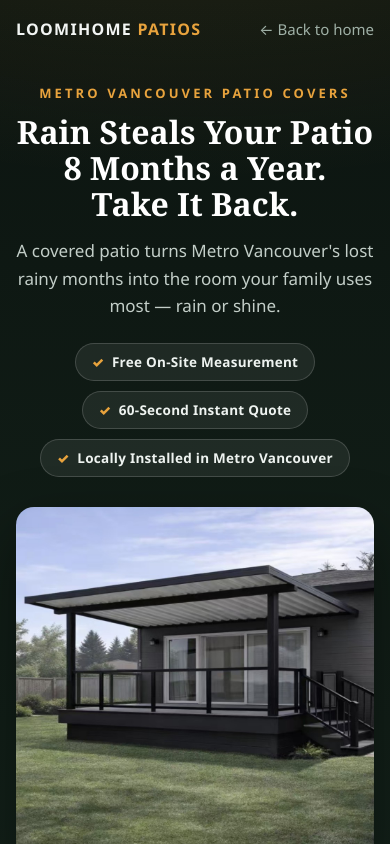
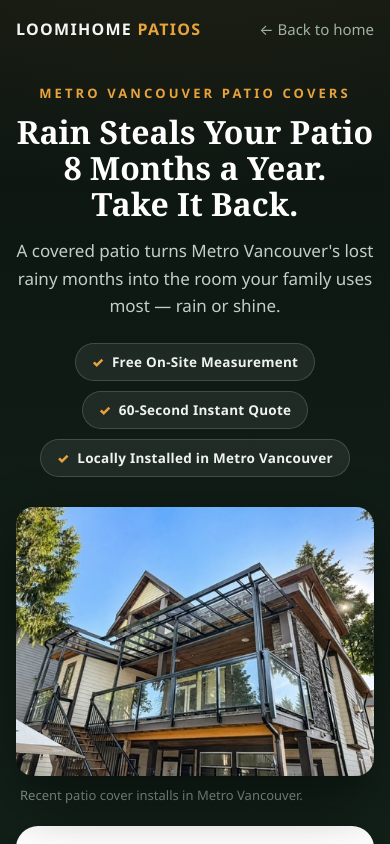
Before and after one commit to chrisyin888/askpatioai-frontend, a Vue app: page /lp/patio-cover in a window 390 px wide. Built offline with nearby package versions, Linux system fonts and the light colour scheme.

Commit message:
LP like Ecosse: auto-rotating real-photo carousel left, autoplaying tool demo video in designer card right

```diff
--- a/src/views/LandingPatioCover.vue
+++ b/src/views/LandingPatioCover.vue
@@ -23,21 +23,31 @@
     <!-- Side-by-side showcase: real photo + designer card -->
     <section class="lp-showcase">
       <div class="lp-shot">
-        <img
-          :src="assetUrl('/house/Aluminum/aluminum-hero.png')"
-          alt="Aluminum patio cover installed on a Metro Vancouver home"
-          loading="eager"
-        />
-        <p class="lp-photo-caption">A recent aluminum patio cover install in Metro Vancouver.</p>
+        <div class="lp-carousel">
+          <img
+            v-for="(p, i) in photos"
+            :key="p.src"
+            :src="assetUrl(p.src)"
+            :alt="p.alt"
+            :class="{ active: i === activePhoto }"
+            loading="eager"
+          />
+        </div>
+        <p class="lp-photo-caption">Recent patio cover installs in Metro Vancouver.</p>
       </div>
       <div class="lp-card">
         <h2 class="lp-card-title">Design Your Dream Patio Cover<br />&amp; Get Instant Pricing</h2>
-        <img
+        <video
           class="lp-card-preview"
-          :src="assetUrl('/house/instant-quote/tool-preview.jpg')"
-          alt="Preview of the online patio cover designer"
-          loading="lazy"
-        />
+          :src="assetUrl('/house/instant-quote/tool-demo.mp4')"
+          :poster="assetUrl('/house/instant-quote/tool-preview.jpg')"
+          autoplay
+          muted
+          loop
+          playsinline
+          preload="metadata"
+          aria-label="Demo video of the online patio cover designer"
+        ></video>
         <p class="lp-card-sub">
           Configure your patio cover and see exactly what it costs in under 60 seconds.
         </p>
@@ -64,6 +74,26 @@ import { publicAssetUrl } from '../utils/publicAssetUrl';
 
 export default {
   name: 'LandingPatioCover',
+  data() {
+    return {
+      activePhoto: 0,
+      carouselTimer: null,
+      photos: [
+        { src: '/house/Aluminum/aluminum-hero.png', alt: 'Aluminum patio cover installed on a Metro Vancouver home' },
+        { src: '/house/realprojects/glass-deck-2story.png', alt: 'Glass patio cover on a two-storey deck in Metro Vancouver' },
+        { src: '/house/realprojects/aluminum-entrance.png', alt: 'Aluminum patio cover over a home entrance' },
+        { src: '/house/realprojects/glass-patio-door.png', alt: 'Glass patio cover outside patio doors' },
+      ],
+    };
+  },
+  mounted() {
+    this.carouselTimer = setInterval(() => {
+      this.activePhoto = (this.activePhoto + 1) % this.photos.length;
+    }, 4000);
+  },
+  beforeUnmount() {
+    if (this.carouselTimer) clearInterval(this.carouselTimer);
+  },
   methods: {
     assetUrl(path) {
       return publicAssetUrl(path);
@@ -171,14 +201,26 @@ export default {
   gap: 22px;
   align-items: stretch;
 }
-.lp-shot img {
+.lp-carousel {
+  position: relative;
+  aspect-ratio: 4 / 3;
+  border-radius: 18px;
+  overflow: hidden;
+  box-shadow: 0 24px 60px rgba(0, 0, 0, 0.45);
+  background: #0c1410;
+}
+.lp-carousel img {
+  position: absolute;
+  inset: 0;
   width: 100%;
   height: 100%;
-  min-height: 420px;
   object-fit: cover;
-  border-radius: 18px;
   display: block;
-  box-shadow: 0 24px 60px rgba(0, 0, 0, 0.45);
+  opacity: 0;
+  transition: opacity 1.1s ease-in-out;
+}
+.lp-carousel img.active {
+  opacity: 1;
 }
 .lp-photo-caption {
   margin: 10px 4px 0;
@@ -284,9 +326,8 @@ export default {
   .lp-showcase {
     grid-template-columns: 1fr;
   }
-  .lp-shot img {
-    min-height: 0;
-    height: auto;
+  .lp-carousel {
+    aspect-ratio: 4 / 3;
   }
 }
 @media (max-width: 640px) {
```
Also changed, not shown: 1 other file (tests, documents, lock files or other folders).
